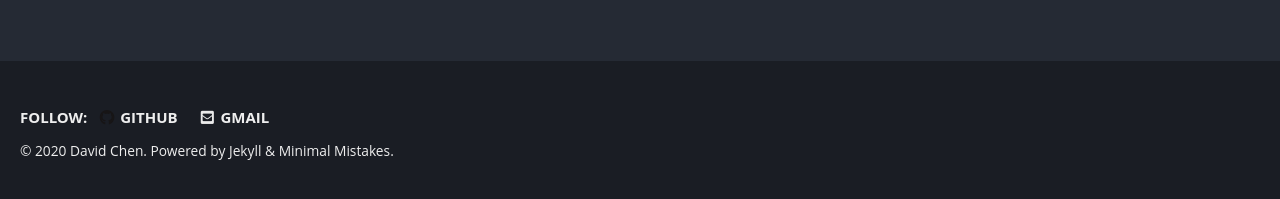
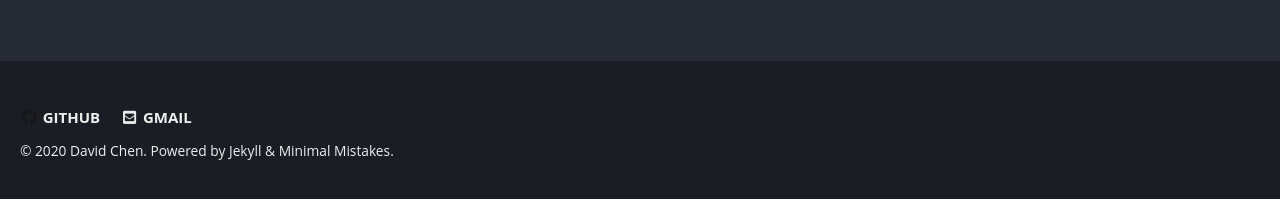
Before and after one commit to dchen327/dchen327.github.io, a Jekyll site: the page built from index.md, in a window 1280 px wide and 900 px high, scrolled down 3126 px. Shown: the part 698-897 px from the top of the window. Built offline with Jekyll 4.4.1, drawn with Linux system fonts in a browser that asks for light colours; cached includes are drawn as plain includes.

Commit message:
remove follow from footer

```diff
--- a/_includes/footer.html
+++ b/_includes/footer.html
@@ -1,9 +1,7 @@
 <div class="page__footer-follow">
   <ul class="social-icons">
-    {% if site.data.ui-text[site.locale].follow_label %}
-    <li><strong>{{ site.data.ui-text[site.locale].follow_label }}</strong></li>
-    {% endif %} {% if site.footer.links %} {% for link in site.footer.links %}
-    {% if link.label and link.url %}
+    {% if site.footer.links %} {% for link in site.footer.links %} {% if
+    link.label and link.url %}
     <li>
       <a href="{{ link.url }}" rel="nofollow noopener noreferrer"
         ><i
```
